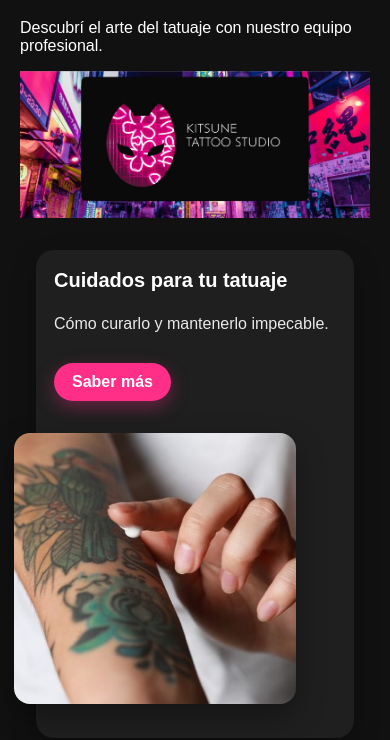
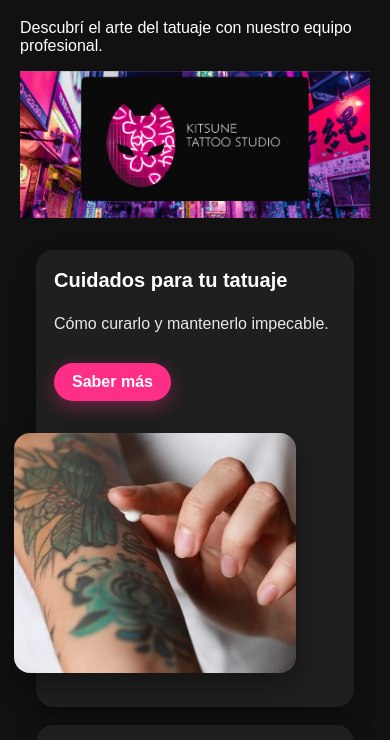
Before and after one commit to agustinabar1996/kitsunetattoostudio, a website: page index.html in a window 390 px wide. Shown: the part 304-1044 px from the top of the page. Drawn offline with Linux system fonts and the light colour scheme.

Commit message:
Romper cache CSS en index

```diff
--- a/assets/css/main.css
+++ b/assets/css/main.css
@@ -1040,3 +1040,25 @@ footer {
     object-position: center;
   }
 }
+
+/* ===== FIX DEFINITIVO: imágenes de las CARDS en MÓVIL ===== */
+@media (max-width: 768px) {
+  /* El contenedor de la foto de la card */
+  .home-card__media,
+  .home-cards figure {
+    position: relative;
+    overflow: hidden;        /* que no sobresalga la imagen */
+    border-radius: 16px;     /* opcional, como la card */
+    height: 240px;           /* <-- altura estable sin “saltos” */
+  }
+
+  /* La imagen rellena el contenedor */
+  .home-card__media img,
+  .home-cards figure img {
+    width: 100% !important;
+    height: 100% !important;
+    object-fit: cover;
+    object-position: center;
+    display: block;
+  }
+}
--- a/index.html
+++ b/index.html
@@ -6,7 +6,7 @@
 <title>Inicio | Kitsune Tattoo Studio</title>
 <meta name="description" content="Estudio de tatuajes. Conocé a nuestros tatuadores, mirá la galería y nuestra merch. Reservá tu turno online.">
 <link rel="canonical" href="https://TU_DOMINIO_VERCEL/index.html">
-<link rel="stylesheet" href="./assets/css/main.css">
+<link rel="stylesheet" href="./assets/css/main.css?v=5">
 <link rel="icon" href="./assets/img/logo.jpg">
 <meta property="og:type" content="website">
 <meta property="og:title" content="Kitsune Tattoo Studio">
```
